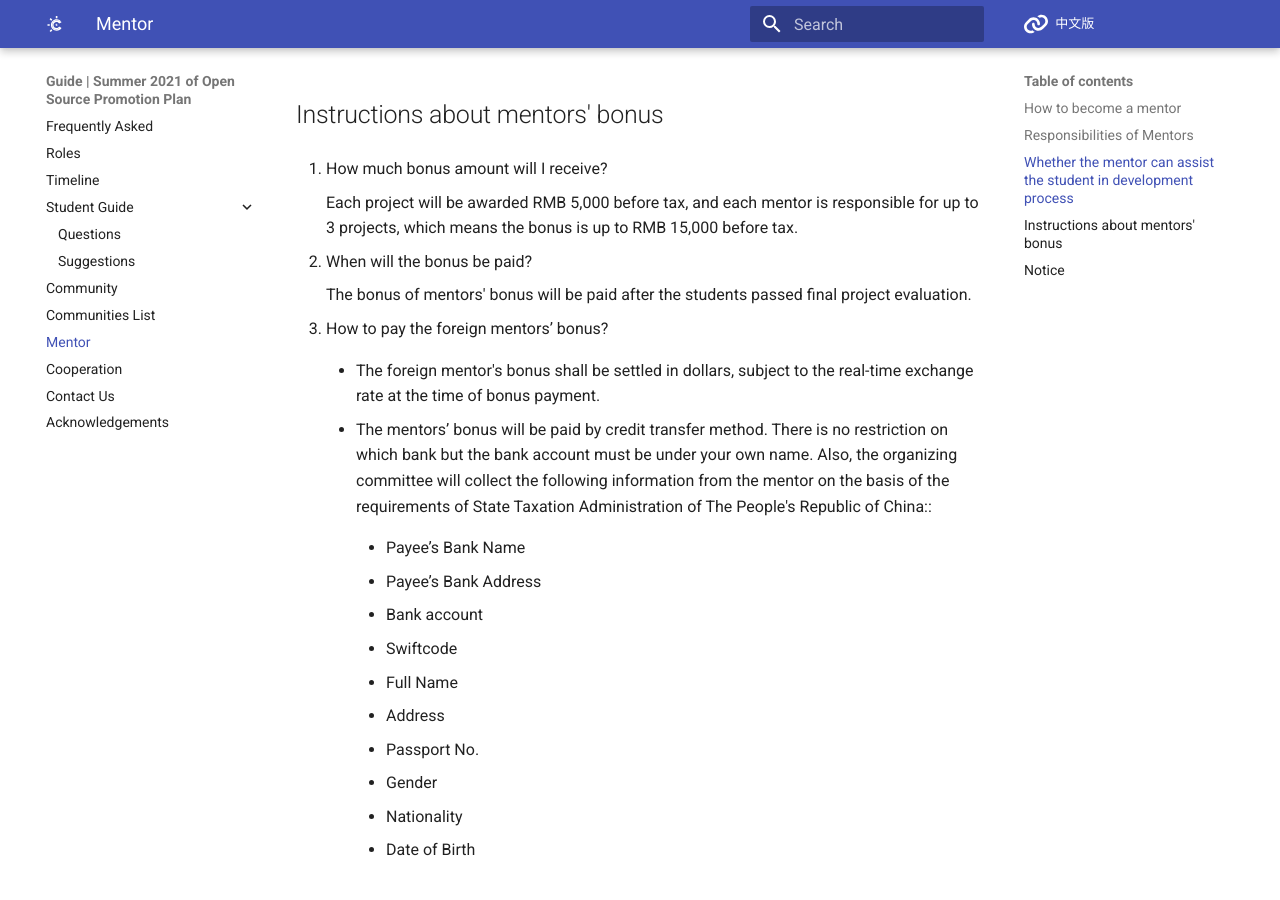
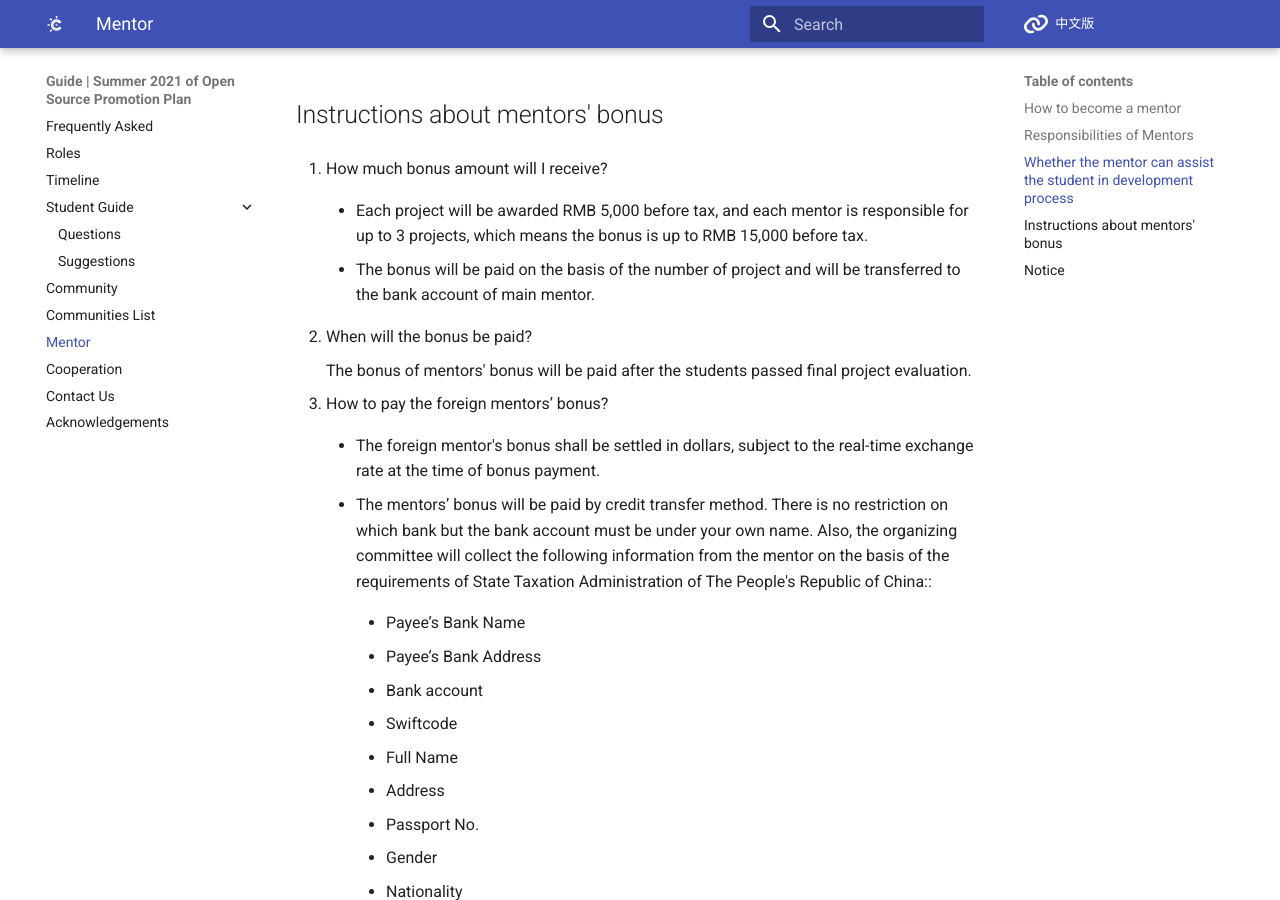
Before and after one commit to summer-ospp/help-en, an MkDocs documentation site: the page built from docs/mentor.md, in a window 1280 px wide and 900 px high, scrolled down 1344 px. Built offline with MkDocs 1.6.1 and Material for MkDocs 9.7.7, drawn with Linux system fonts in a browser that asks for light colours; comment, search, counter and statistics services are not loaded.

Commit message:
Update mentor.md

```diff
--- a/docs/mentor.md
+++ b/docs/mentor.md
@@ -38,7 +38,9 @@ After the announcement of selected students, you need to sign manually, scan and
 
   1. How much bonus amount will I receive?
 
-      Each project will be awarded RMB 5,000 before tax, and each mentor is responsible for up to 3 projects, which means the bonus is up to RMB 15,000 before tax.
+    - Each project will be awarded RMB 5,000 before tax, and each mentor is responsible for up to 3 projects, which means the bonus is up to RMB 15,000 before tax.
+
+    - The bonus will be paid on the basis of the number of project and will be transferred to the bank account of main mentor.
 
   2. When will the bonus be paid?
 
```
